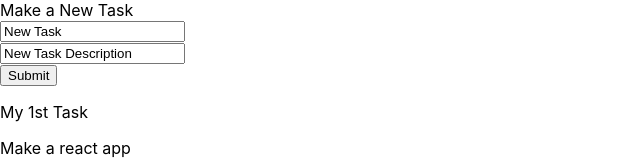
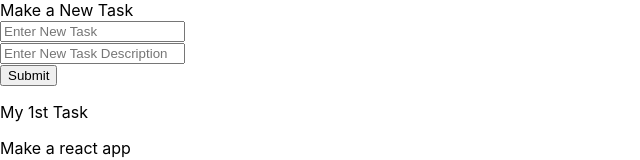
Before and after one commit to wukrit/react-to-do-list, a React (Create React App) app: page / in a window 1280 px wide. Shown: the top 160 px of the page, without its empty margins (0-640 px from the left). Built offline with nearby package versions, Linux system fonts and the light colour scheme.

Commit message:
Create task form works

```diff
--- a/src/List/ListContainer.js
+++ b/src/List/ListContainer.js
@@ -10,12 +10,12 @@ class ListContainer extends React.Component {
 
     newListItem = (event) => {
         event.preventDefault()
-
         const listItem = {
             id: this.state.listItems.length + 1,
             name: event.target.name.value,
             description: event.target.description.value
         }
+        event.target.reset()
         this.setState({listItems: [...this.state.listItems, listItem]})
     }
 
--- a/src/List/ListForm.js
+++ b/src/List/ListForm.js
@@ -8,9 +8,9 @@ class ListForm extends React.Component {
                 <form onSubmit={this.props.newListItem} >
                     <label>Make a New Task</label>
                     <br />
-                    <input type="textfield" name="name" defaultValue="New Task" placeholder="Enter New Task"></input>
+                    <input type="textfield" name="name" placeholder="Enter New Task"></input>
                     <br />
-                    <input type="textfield" name="description" defaultValue="New Task Description" placeholder="Enter New Task Description"></input>
+                    <input type="textfield" name="description" placeholder="Enter New Task Description"></input>
                     <br />
                     <input type="submit"></input>
                 </form>
```
